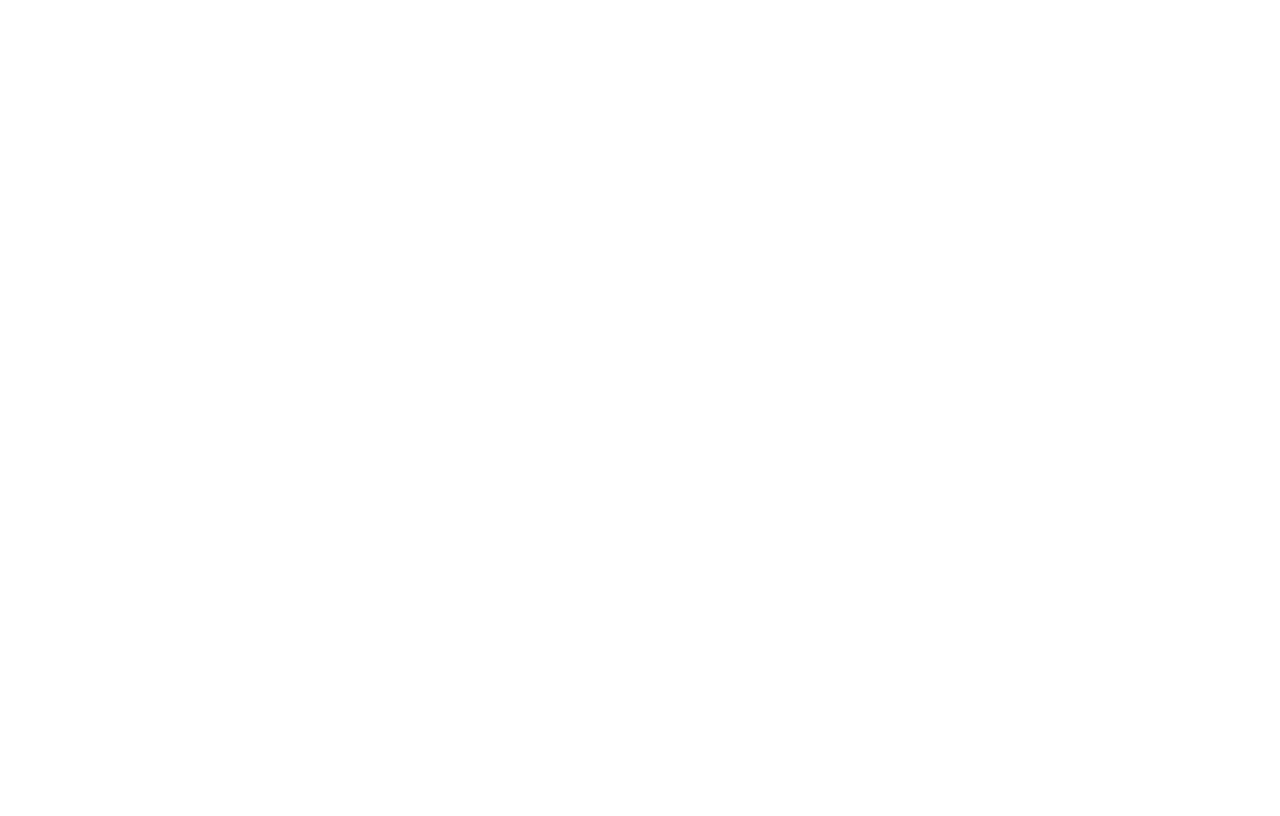
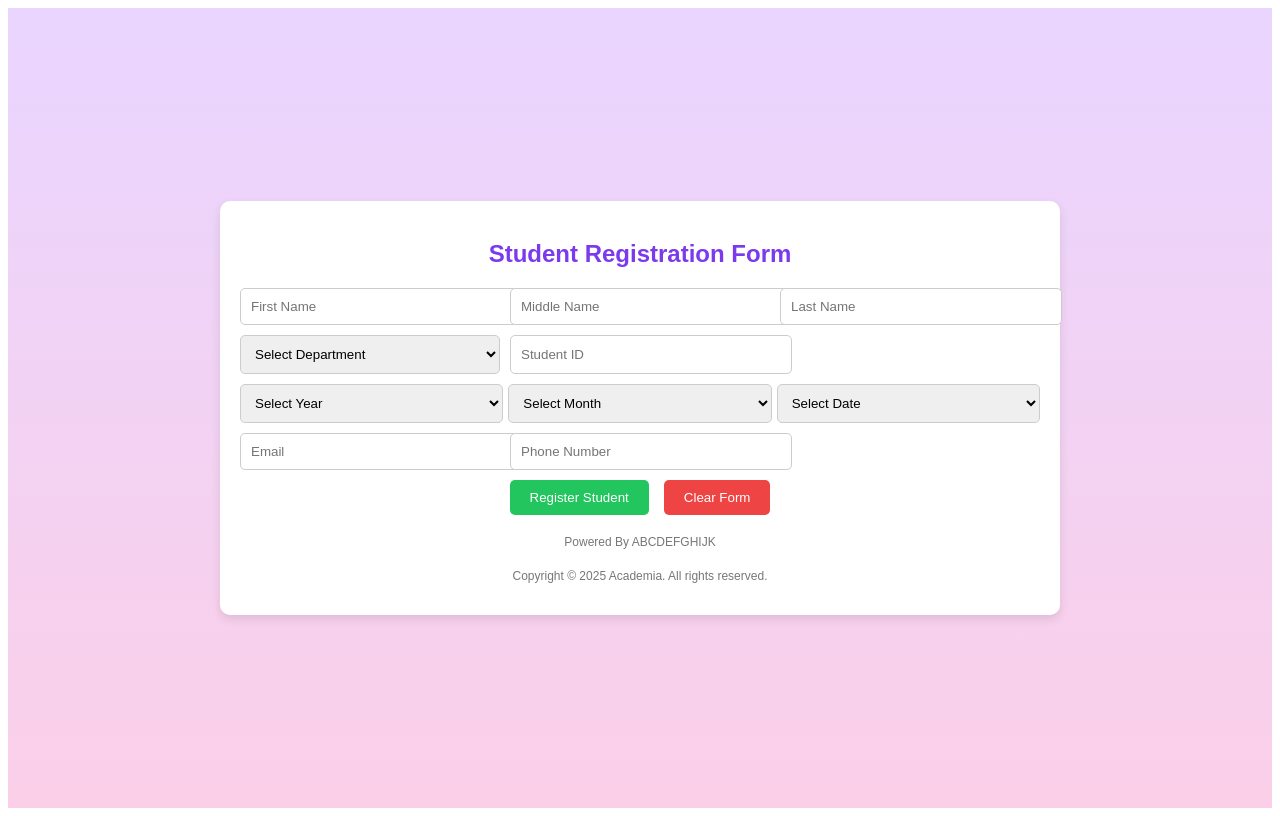
Before and after one commit to arnob-bro/Academia, a React (Vite) app in the folder Academia_Frontend/: page /Student-Admission in a window 1280 px wide. Before the commit this address had no page. Built offline with nearby package versions, Linux system fonts and the light colour scheme.

Commit message:
Student Admission Page(Admin) has been added

```diff
--- a/Academia_Frontend/src/App.jsx
+++ b/Academia_Frontend/src/App.jsx
@@ -4,7 +4,7 @@
 import Home from "./components/student pages/studentDashboard/home";
 import StudentAdvisingPage from "./components/student pages/studentAdvisingPage/studentAdvisingPage";
 import StudentCourseEnrollment from "./components/student pages/studentCourseEnrollment/studentCourseEnrollment.jsx";
-
+import StudentAdmission from "./components/Admin Pages/Student Admission Page/StudentAdmission.jsx"
 
 function App() {
   return (
@@ -15,7 +15,7 @@
         <Route path="/Login" element={<LoginPage />} />
 
         <Route path="/course-enrollment" element={<StudentCourseEnrollment />} />
-
+        <Route path="/Student-Admission" element={<StudentAdmission/>}/>
 
       </Routes>
     </Router>
--- /dev/null
+++ b/Academia_Frontend/src/components/Admin Pages/Student Admission Page/StudentAdmission.css
@@ -0,0 +1,80 @@
+
+.container {
+    min-height: 100vh;
+    display: flex;
+    justify-content: center;
+    align-items: center;
+    background: linear-gradient(to bottom, #e9d5ff, #fbcfe8);
+  }
+
+  .form-wrapper {
+    width: 100%;
+    max-width: 800px;
+    background: white;
+    padding: 20px;
+    box-shadow: 0px 4px 10px rgba(0, 0, 0, 0.1);
+    border-radius: 10px;
+  }
+
+  .form-title {
+    text-align: center;
+    font-size: 1.5rem;
+    font-weight: bold;
+    color: #7c3aed;
+    margin-bottom: 20px;
+  }
+
+  .form-grid {
+    display: grid;
+    grid-template-columns: repeat(3, 1fr);
+    gap: 10px;
+  }
+
+  .input-style {
+    border: 1px solid #ccc;
+    border-radius: 5px;
+    padding: 10px;
+    width: 100%;
+    outline: none;
+  }
+
+  .date-selector {
+    display: flex;
+    gap: 5px;
+    grid-column: span 3;
+  }
+
+  .full-width {
+    grid-column: span 3;
+  }
+
+  .button-group {
+    display: flex;
+    justify-content: center;
+    gap: 15px;
+    grid-column: span 3;
+  }
+
+  .register-button {
+    background-color: #22c55e;
+    color: white;
+    padding: 10px 20px;
+    border-radius: 5px;
+    cursor: pointer;
+  }
+
+  .clear-button {
+    background-color: #ef4444;
+    color: white;
+    padding: 10px 20px;
+    border-radius: 5px;
+    cursor: pointer;
+  }
+
+  .register-button:hover {
+    background-color: #16a34a;
+  }
+
+  .clear-button:hover {
+    background-color: #dc2626;
+  }
--- /dev/null
+++ b/Academia_Frontend/src/components/Admin Pages/Student Admission Page/StudentAdmission.jsx
@@ -0,0 +1,49 @@
+
+import React from "react";
+import "./StudentAdmission.css";
+
+const StudentAdmission = () => {
+  return (
+    <div className="container">
+      <div className="form-wrapper">
+        <h2 className="form-title">Student Registration Form</h2>
+        <form className="form-grid">
+          <input type="text" placeholder="First Name" className="input-style" />
+          <input type="text" placeholder="Middle Name" className="input-style" />
+          <input type="text" placeholder="Last Name" className="input-style" />
+
+          <select className="input-style">
+            <option>Select Department</option>
+          </select>
+
+          <input type="text" placeholder="Student ID" className="input-style" />
+
+          <div className="date-selector">
+            <select className="input-style">
+              <option>Select Year</option>
+            </select>
+            <select className="input-style">
+              <option>Select Month</option>
+            </select>
+            <select className="input-style">
+              <option>Select Date</option>
+            </select>
+          </div>
+
+          <input type="email" placeholder="Email" className="input-style" />
+          <input type="tel" placeholder="Phone Number" className="input-style" />
+
+
+          <div className="button-group">
+            <button className="register-button">Register Student</button>
+            <button className="clear-button">Clear Form</button>
+          </div>
+        </form>
+        <p className="footer-text">Powered By ABCDEFGHIJK</p>
+        <p className="footer-text">Copyright &copy; 2025 Academia. All rights reserved.</p>
+      </div>
+    </div>
+  );
+};
+
+export default StudentAdmission;
--- a/Academia_Frontend/src/components/student pages/studentCourseEnrollment/studentCourseEnrollment.jsx
+++ b/Academia_Frontend/src/components/student pages/studentCourseEnrollment/studentCourseEnrollment.jsx
@@ -2,7 +2,7 @@
 import Navbar from "../../navbar/navbar";
 import Footer from "../../footer/footer";
 import './studentCourseEnrollment.css';
-import { FaTrash } from "react-icons/fa";
+
 
 const initialEnrolledCourses = [
   { id: "CSE101", name: "Introduction to Programming", semester: "Spring 2025", credit: 3, faculty: "Dr. Smith" },
--- /dev/null
+++ b/package.json
@@ -0,0 +1,5 @@
+{
+  "dependencies": {
+    "i": "^0.3.7"
+  }
+}
```
